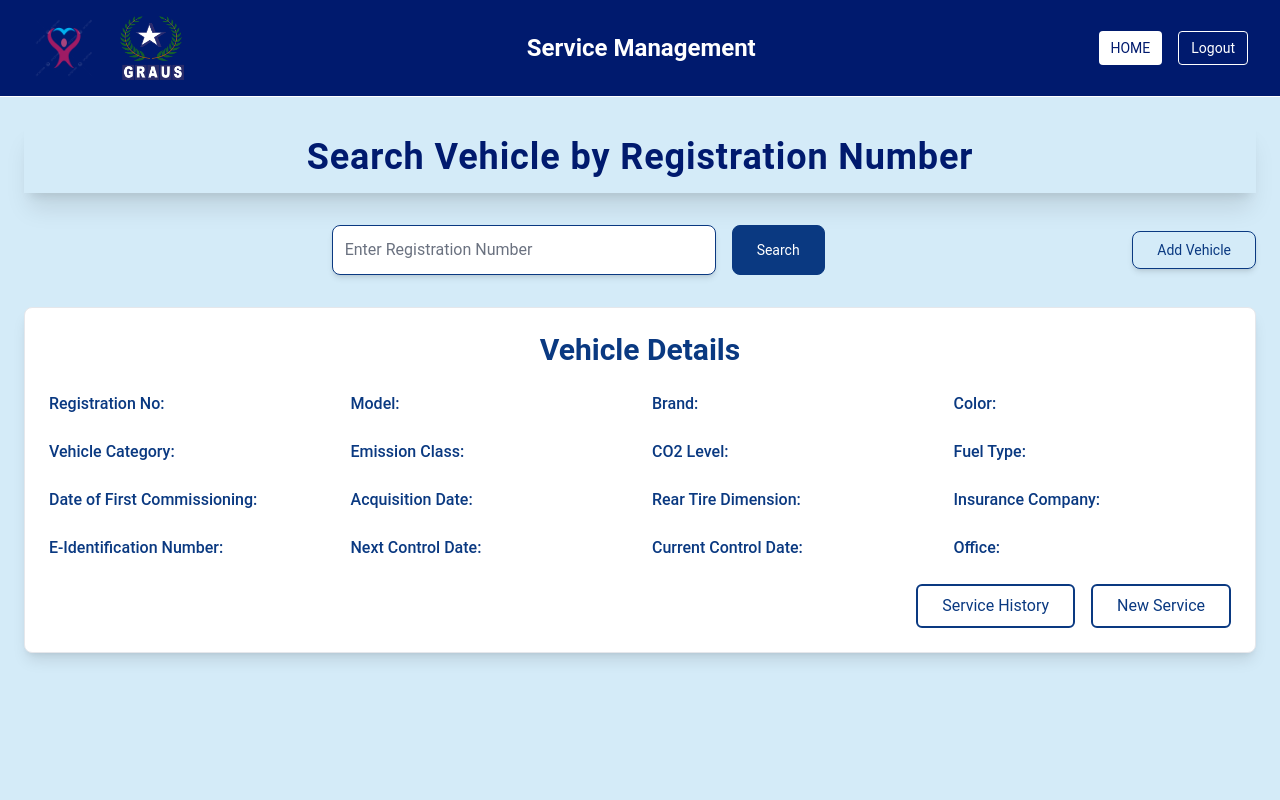
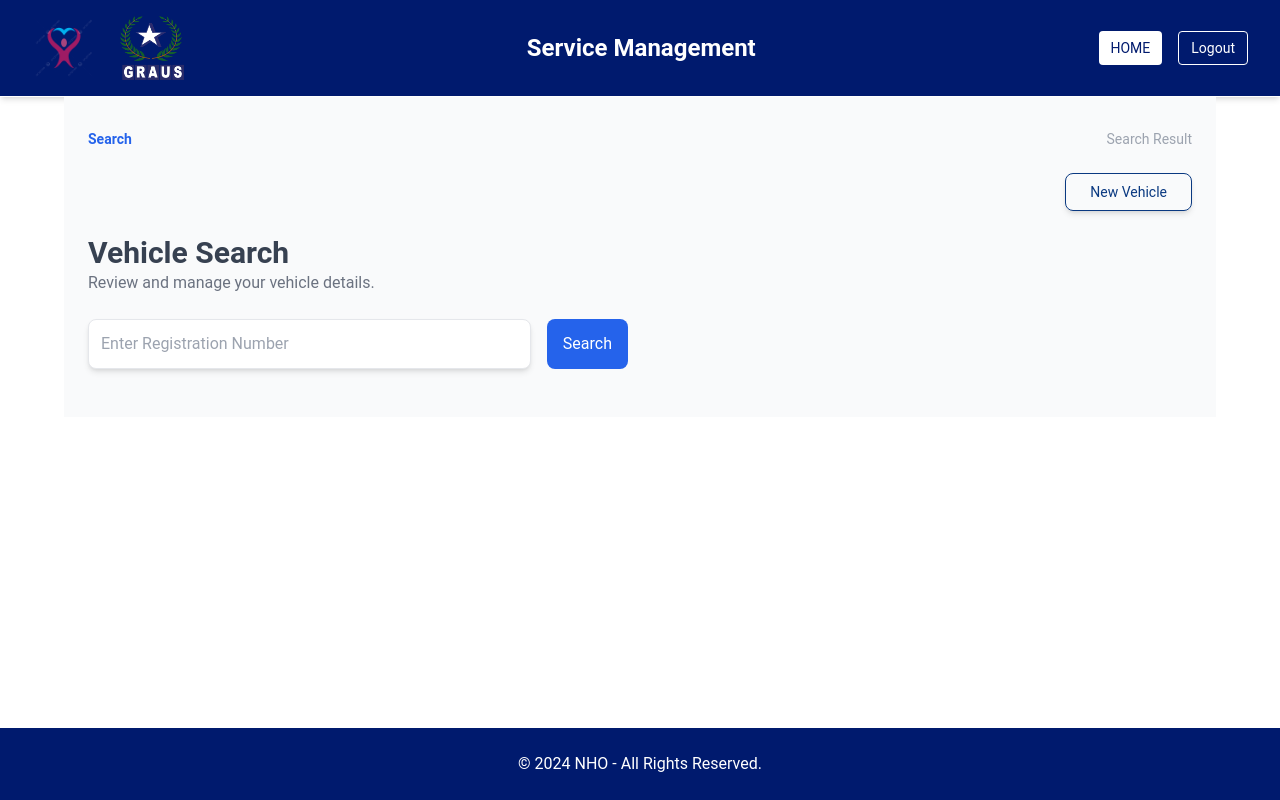
Before and after one commit to vivek9520/vehicle-management-fe, a Next.js app: page /vehicle/search in a window 1280 px wide. Shown: the top 800 px of the page. Built offline with nearby package versions, Linux system fonts and the light colour scheme; sample sign-in values are in the browser's storage.

Commit message:
design change 1

```diff
--- a/package.json
+++ b/package.json
@@ -10,6 +10,7 @@
   },
   "dependencies": {
     "@radix-ui/react-dialog": "^1.1.3",
+    "@types/react-router-dom": "^5.3.3",
     "axios": "^1.7.7",
     "js-cookie": "^3.0.5",
     "jwt-decode": "^4.0.0",
@@ -17,6 +18,7 @@
     "react": "^18.3.1",
     "react-dom": "^18.3.1",
     "react-hook-form": "^7.53.2",
+    "react-router-dom": "^7.1.3",
     "react-select": "^5.8.3",
     "shadcn-ui": "^0.9.4"
   },
--- a/src/app/components/Header.tsx
+++ b/src/app/components/Header.tsx
@@ -21,7 +21,7 @@ const Header = () => {
   }, [pathname, router]); // Add pathname and router to the dependency array
 
   const navigateToHome = () => {
-    router.push('/vehicle/search'); // Navigate to the dashboard page
+    router.push('/dashboard'); // Navigate to the dashboard page
   };
 
   const handleLogout = () => {
--- a/src/app/vehicle/search/page.tsx
+++ b/src/app/vehicle/search/page.tsx
@@ -6,50 +6,27 @@ import { Office, Vehicle } from '@/app/models/types';
 import axios from 'axios';
 
 const SearchPage = () => {
-
-  const initialDetails: Vehicle = {
-    dateOfFirstCommissioning: "",
-    acquisitionDate: "",
-    registrationNo: "",
-    vehicleCategory: "",
-    brand: "",
-    tradeDesignation: "",
-    eidentificationNumber: "",
-    color: "",
-    emissionClass: "",
-    co2Level: "",
-    fuel: "",
-    insuranceCompany: "",
-    rearTireDimension: "",
-    idOffice: "",
-    idCompany: "",
-    dateOfControlCurrent: "",
-    dateOfControlNext: "",
-    idVehicle: '',
-
-  }
   const [registrationNumber, setRegistrationNumber] = useState('');
-  const [details, setDetails] = useState<Vehicle>(initialDetails);
+  const [details, setDetails] = useState<Vehicle | null>(null);
   const [loading, setLoading] = useState(false);
   const [error, setError] = useState<string | null>(null);
-  const [searchLoading, setSearchLoading] = useState(false); // For search button
-  const [addVehicleLoading, setAddVehicleLoading] = useState(false); // For add vehicle button
+  const [step, setStep] = useState(1); // For progress bar
   const router = useRouter();
-  const [office, setOffice] = useState<Office>()
-  const [company, setCompany] = useState("")
+  const [office, setOffice] = useState<Office | null>(null);
 
-  const [isOpen, setIsOpen] = useState(false);
+  // Add loading state for buttons
+  const [buttonLoading, setButtonLoading] = useState(false);
 
   const handleSearch = async () => {
     if (!registrationNumber) return;
 
-    setSearchLoading(true); // Show spinner for search button
+    setLoading(true);
     setError(null);
 
     const token = localStorage.getItem('authToken');
     if (!token) {
       setError('Authentication token is missing.');
-      setSearchLoading(false); // Hide spinner on error
+      setLoading(false);
       return;
     }
 
@@ -59,7 +36,7 @@ const SearchPage = () => {
         {
           method: 'GET',
           headers: {
-            'Authorization': `Bearer ${token}`,
+            Authorization: `Bearer ${token}`,
             'Content-Type': 'application/json',
           },
         }
@@ -69,234 +46,171 @@ const SearchPage = () => {
 
       if (response.ok) {
         setDetails(data.data);
-        getOfficeDetails(data.data.idOffice)
+        getOfficeDetails(data.data.idOffice);
+        setStep(2); // Move to next step after successful fetch
       } else {
         setError(data.message || 'Error fetching details');
-        setDetails(initialDetails);
+        setDetails(null);
       }
     } catch (err) {
       setError('Error fetching details');
-      setDetails(initialDetails);
+      setDetails(null);
     } finally {
-      setSearchLoading(false); // Hide spinner after request is completed
+      setLoading(false);
     }
-  };
-
-
-
-  // Add Vehicle Button - Handles Spinner and Navigation
-  const handleCreate = (path: string) => {
-    setAddVehicleLoading(true); // Show spinner for add vehicle button
-
-    setTimeout(() => {
-      router.push(path); // Simulate navigation (could be a real API call or route change)
-      setAddVehicleLoading(false); // Hide spinner after action is complete
-    }, 1500); // Simulate delay
-  };
-
-
-  const handleCreateCommon = (path: string) => {
-
-    router.push(path);
   };
 
   const getOfficeDetails = async (id: any) => {
     const token = localStorage.getItem('authToken');
     if (!token) {
       setError('Authentication token is missing.');
-      setSearchLoading(false); // Hide spinner on error
       return;
     }
-    const headers = {
-      'Authorization': `Bearer ${token}`,
-      'Content-Type': 'application/json',
-    }
     try {
-      const result = await axios.get(`http://localhost:8080/api/v1/office?officeId=` + id,{headers})
-      if (result.status == 200) {
-        const {data} = result.data
-        setOffice(data)
+      const result = await axios.get(`http://localhost:8080/api/v1/office?officeId=${id}`, {
+        headers: { Authorization: `Bearer ${token}` },
+      });
+      if (result.status === 200) {
+        setOffice(result.data.data);
       }
     } catch (error) {
+      setError('Error fetching office details');
+    }
+  };
 
-    }
-  }
+  const handleCreate = async (path: string) => {
+    setButtonLoading(true);  // Show spinner when button is clicked
+    router.push(path);  // Simulate navigation (could be a real API call or route change)
+    setButtonLoading(false); // Hide spinner after navigation (or action completion)
+  };
 
-  const isButtonDisabled = initialDetails.registrationNo ===""
+  const handleCreateCommon = async (url: string) => {
+    setButtonLoading(true);  // Show spinner when button is clicked
+    router.push(url);  // Navigate to the provided URL
+    setButtonLoading(false); // Hide spinner after navigation
+  };
+
+  const filterDetails = (details: any) => {
+    const excludedFields = [
+      'createdDate', 'modifiedDate', 'createdBy', 'lastModifiedBy', 'idVehicle', 'idOffice'
+    ];
+    return Object.entries(details).filter(([key]) => !excludedFields.includes(key));
+  };
 
   return (
-    <div className="min-h-screen bg-[#D4EBF8] p-6">
-      <h1 className="text-4xl font-bold mb-8 text-center text-[#0A3981] bg-gradient-to-r from-[#001A6E] to-[#001A6E] text-transparent bg-clip-text shadow-xl tracking-wide p-4">
-        Search Vehicle by Registration Number
-      </h1>
+    <div className="max-w-6xl mx-auto p-6 bg-gray-50 font-sans">
 
-      {/* Search and Add Vehicle Section */}
-      <div className="flex flex-col md:flex-row items-center justify-between mb-6 space-y-4 md:space-y-0">
-        {/* Centered Search */}
-        <div className="flex-grow flex justify-center">
-          <div className="flex flex-col sm:flex-row space-x-4">
+      {/* Progress Bar - Horizontal layout */}
+      <div className="flex items-center mb-6">
+        <div className={`flex-1 h-2 bg-gray-200 rounded-full relative`}>
+          <div
+            className={`absolute top-0 left-0 h-2 rounded-full bg-blue-600`}
+            style={{ width: `${step === 1 ? 50 : 100}%` }}
+          />
+        </div>
+        <div className="flex justify-between w-full text-sm mt-2">
+          <div className={`${step >= 1 ? 'text-blue-600 font-semibold' : 'text-gray-400'}`}>Search</div>
+          <div className={`${step >= 2 ? 'text-blue-600 font-semibold' : 'text-gray-400'}`}>Search Result</div>
+        </div>
+      </div>
+
+      {/* New Vehicle Button - Always visible */}
+      <div className="flex justify-end mb-6">
+        <button
+          onClick={() => handleCreate('/vehicle/create')}
+          className="px-6 py-2 text-sm text-[#0A3981] rounded-lg border border-[#0A3981] hover:bg-[#D4EBF8] hover:text-[#0A3981] transition duration-300 shadow-md"
+        >
+          {buttonLoading ? (
+            <span className="spinner-border animate-spin inline-block w-4 h-4 border-2 border-t-2 border-[#0A3981] rounded-full"></span>
+          ) : (
+            'New Vehicle'
+          )}
+        </button>
+      </div>
+
+      {/* Section Title */}
+      <div className="mb-6">
+        <h1 className="text-3xl font-semibold text-gray-700">Vehicle Search</h1>
+        <p className="text-gray-500">Review and manage your vehicle details.</p>
+      </div>
+
+      {/* Search Section */}
+      <div className="grid grid-cols-1 md:grid-cols-2 gap-6 mb-6">
+        <div className="flex space-x-4">
           <input
             type="text"
             placeholder="Enter Registration Number"
             value={registrationNumber}
             onChange={(e) => setRegistrationNumber(e.target.value)}
-              className="p-3 border border-[#0A3981] rounded-lg shadow-md w-full sm:w-96 focus:outline-none focus:ring-2 focus:ring-[#0A3981] placeholder-gray-500"
+            className="p-3 border rounded-lg shadow-md w-full focus:outline-none focus:ring-2 focus:ring-blue-600"
           />
           <button
             onClick={handleSearch}
-              className="px-6 py-2 text-sm bg-[#0A3981] text-white rounded-lg border border-[#0A3981] hover:bg-[#D4EBF8] hover:border-[#D4EBF8] transition duration-300 mt-4 sm:mt-0"
+            className="bg-blue-600 text-white py-2 px-4 rounded-lg hover:bg-blue-700"
           >
-              {searchLoading ? (
-                <div className="flex items-center">
-                  <svg
-                    className="animate-spin h-5 w-5 mr-3 text-white"
-                    xmlns="http://www.w3.org/2000/svg"
-                    viewBox="0 0 24 24"
-                    fill="none"
-                    stroke="currentColor"
-                  >
-                    <circle cx="12" cy="12" r="10" strokeWidth="4" className="opacity-25" />
-                    <path
-                      fill="none"
-                      strokeLinecap="round"
-                      strokeLinejoin="round"
-                      strokeWidth="4"
-                      d="M4 12a8 8 0 018-8V4m0 16v-2a8 8 0 00-8-8"
-                    />
-                  </svg>
-                  Searching...
-                </div>
-              ) : (
-                'Search'
-              )}
+            {loading ? 'Searching...' : 'Search'}
           </button>
         </div>
       </div>
 
-        {/* Add Vehicle Button */}
-        <button
-          onClick={() => handleCreate('/vehicle/create')}
-          className="px-6 py-2 text-sm text-[#0A3981] rounded-lg border border-[#0A3981] hover:bg-[#D4EBF8] hover:text-[#0A3981] transition duration-300 shadow-md"
-        >
-          {addVehicleLoading ? (
-            <div className="flex items-center">
-              <svg
-                className="animate-spin h-5 w-5 mr-3 text-[#0A3981]"
-                xmlns="http://www.w3.org/2000/svg"
-                viewBox="0 0 24 24"
-                fill="none"
-                stroke="currentColor"
-              >
-                <circle cx="12" cy="12" r="10" strokeWidth="4" className="opacity-25" />
-                <path
-                  fill="none"
-                  strokeLinecap="round"
-                  strokeLinejoin="round"
-                  strokeWidth="4"
-                  d="M4 12a8 8 0 018-8V4m0 16v-2a8 8 0 00-8-8"
-                />
-              </svg>
-              Adding Vehicle...
-            </div>
-          ) : (
-            'Add Vehicle'
+      {/* Error Message */}
+      {error && <div className="bg-red-100 p-2 rounded-lg text-red-500">{error}</div>}
+
+      {/* Vehicle Details Table */}
+      {details && (
+        <div className="bg-white shadow rounded-lg p-6 mt-6">
+          <h2 className="text-xl font-medium text-gray-700 mb-4">Vehicle Details</h2>
+          <div className="overflow-x-auto">
+            <table className="table-auto w-full border-collapse border border-gray-200">
+              <thead>
+                <tr className="bg-gray-100 text-gray-600 uppercase text-sm leading-normal">
+                  <th className="py-3 px-4 text-left">Details</th>
+                  <th className="py-3 px-4 text-left">Value</th>
+                </tr>
+              </thead>
+              <tbody className="text-gray-600 text-sm">
+                {/* Filtered details */}
+                {filterDetails(details).map(([key, value], index) => (
+                  <tr key={index} className="border-b border-gray-200 hover:bg-gray-100">
+                    <td className="py-3 px-4 font-medium capitalize">{key.replace(/([A-Z])/g, ' $1')}</td>
+                    <td className="py-3 px-4">{value || 'N/A'}</td>
+                  </tr>
+                ))}
+                {office && (
+                  <tr className="border-b border-gray-200 hover:bg-gray-100">
+                    <td className="py-3 px-4 font-medium">Office Name</td>
+                    <td className="py-3 px-4">{office.officeName || 'N/A'}</td>
+                  </tr>
                 )}
-        </button>
-      </div>
-
-      {/* Loading, Error, and Details */}
-      {loading && <p className="text-center text-gray-600">Loading...</p>}
-      {error && <p className="text-center text-red-500">{error}</p>}
-
-      {details && (
-        <div className="mt-8 max-w-full mx-auto bg-white shadow-lg p-6 rounded-lg border border-gray-200">
-          <h2 className="text-3xl font-semibold text-center mb-6 text-[#0A3981]">
-            Vehicle Details
-          </h2>
-
-          <div className="grid grid-cols-1 md:grid-cols-2 lg:grid-cols-4 gap-6">
-            {/* Vehicle Details */}
-            <div>
-              <p className="font-medium text-[#0A3981]">Registration No:</p>
-              <p className="text-xl font-semibold text-gray-900">{details.registrationNo}</p>
-            </div>
-            <div>
-              <p className="font-medium text-[#0A3981]">Model:</p>
-              <p className="text-xl font-semibold text-gray-900">{details.tradeDesignation}</p>
-            </div>
-            <div>
-              <p className="font-medium text-[#0A3981]">Brand:</p>
-              <p className="text-xl font-semibold text-gray-900">{details.brand}</p>
-            </div>
-            <div>
-              <p className="font-medium text-[#0A3981]">Color:</p>
-              <p className="text-xl font-semibold text-gray-900">{details.color}</p>
-            </div>
-            <div>
-              <p className="font-medium text-[#0A3981]">Vehicle Category:</p>
-              <p className="text-xl font-semibold text-gray-900">{details.vehicleCategory}</p>
-            </div>
-            <div>
-              <p className="font-medium text-[#0A3981]">Emission Class:</p>
-              <p className="text-xl font-semibold text-gray-900">{details.emissionClass}</p>
-            </div>
-            <div>
-              <p className="font-medium text-[#0A3981]">CO2 Level:</p>
-              <p className="text-xl font-semibold text-gray-900">{details.co2Level} </p>
-            </div>
-            <div>
-              <p className="font-medium text-[#0A3981]">Fuel Type:</p>
-              <p className="text-xl font-semibold text-gray-900">{details.fuel}</p>
-            </div>
-            <div>
-              <p className="font-medium text-[#0A3981]">Date of First Commissioning:</p>
-              <p className="text-xl font-semibold text-gray-900">{details.dateOfFirstCommissioning}</p>
-            </div>
-            <div>
-              <p className="font-medium text-[#0A3981]">Acquisition Date:</p>
-              <p className="text-xl font-semibold text-gray-900">{details.acquisitionDate}</p>
-            </div>
-            <div>
-              <p className="font-medium text-[#0A3981]">Rear Tire Dimension:</p>
-              <p className="text-xl font-semibold text-gray-900">{details.rearTireDimension}</p>
-            </div>
-            <div>
-              <p className="font-medium text-[#0A3981]">Insurance Company:</p>
-              <p className="text-xl font-semibold text-gray-900">{details.insuranceCompany}</p>
-            </div>
-            <div>
-              <p className="font-medium text-[#0A3981]">E-Identification Number:</p>
-              <p className="text-xl font-semibold text-gray-900">{details.eidentificationNumber}</p>
-            </div>
-            <div>
-              <p className="font-medium text-[#0A3981]">Next Control Date:</p>
-              <p className="text-xl font-semibold text-gray-900">{details.dateOfControlNext}</p>
-            </div>
-            <div>
-              <p className="font-medium text-[#0A3981]">Current Control Date:</p>
-              <p className="text-xl font-semibold text-gray-900">{details.dateOfControlCurrent}</p>
-            </div>
-            <div>
-              <p className="font-medium text-[#0A3981]">Office:</p>
-              <p className="text-xl font-semibold text-gray-900">{office?.officeName}</p>
+              </tbody>
+            </table>
           </div>
         </div>
+      )}
 
-          {/* Buttons */}
+      {/* New Buttons Section */}
+      {details && (
         <div className="flex justify-end mt-6 space-x-4">
           <button
             onClick={() => handleCreateCommon(`/vehicle/service-history/${details.idVehicle}`)}
             className="px-6 py-2 border-2 border-[#0A3981] text-[#0A3981] rounded-md hover:bg-[#D4EBF8] hover:text-[#0A3981] transition duration-300 ease-in-out"
           >
-              Service History
+            {buttonLoading ? (
+              <span className="spinner-border animate-spin inline-block w-4 h-4 border-2 border-t-2 border-[#0A3981] rounded-full"></span>
+            ) : (
+              'Service History'
+            )}
           </button>
           <button
             onClick={() => handleCreateCommon(`/vehicle/create-service/${details.idVehicle}`)}
             className="px-6 py-2 border-2 border-[#0A3981] text-[#0A3981] rounded-md hover:bg-[#D4EBF8] hover:text-[#0A3981] transition duration-300 ease-in-out"
           >
-              New Service
+            {buttonLoading ? (
+              <span className="spinner-border animate-spin inline-block w-4 h-4 border-2 border-t-2 border-[#0A3981] rounded-full"></span>
+            ) : (
+              'New Service'
+            )}
           </button>
-          </div>
         </div>
       )}
     </div>
```
Also changed, not shown: src/app/dashboard/page.jsx (+3 -6 lines), src/app/mobile/search/page.jsx (+22 -8 lines), src/app/vehicle/create-service/[id]/page.jsx (+5 -4 lines), src/app/vehicle/create/page.tsx (+14 -11 lines), src/app/vehicle/service-history/[id]/page.tsx (+48 -30 lines), 1 other file (tests, documents, lock files or other folders). Lines whose indentation alone changed are shown as unchanged.
